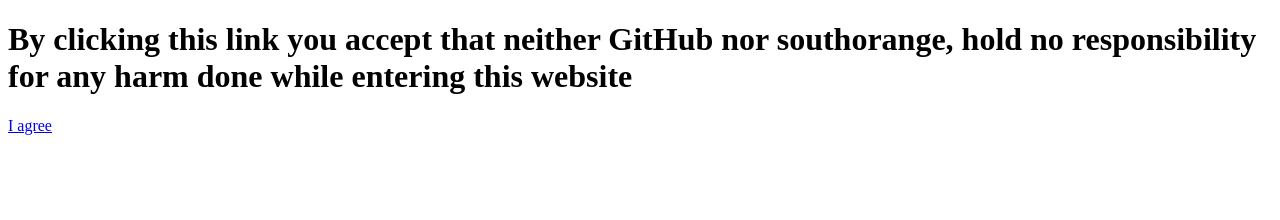
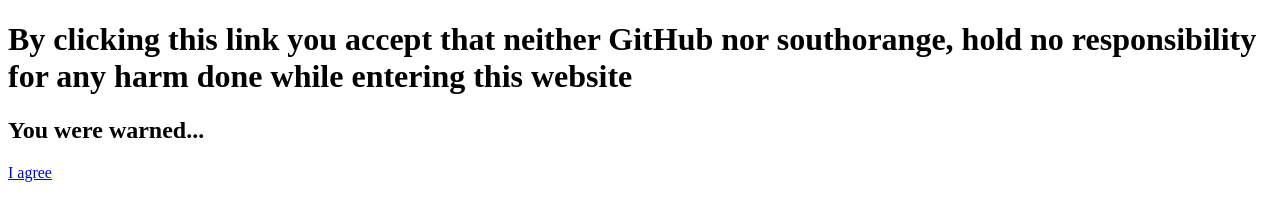
Before and after one commit to southorange/fishner-open, a plain HTML site: page index.html in a window 1280 px wide. Drawn offline with Linux system fonts and the light colour scheme.

Commit message:
Update index.html

```diff
--- a/index.html
+++ b/index.html
@@ -3,6 +3,7 @@
 <head>
 <body>
    <h1>By clicking this link you accept that neither GitHub nor southorange, hold no responsibility for any harm done while entering this website</h1>
+   <h2>You were warned...</h2>
    <a href="http://southorange.github.io/fishner-open/wonder.html">I agree</a>
 </body>
 </html>
```
